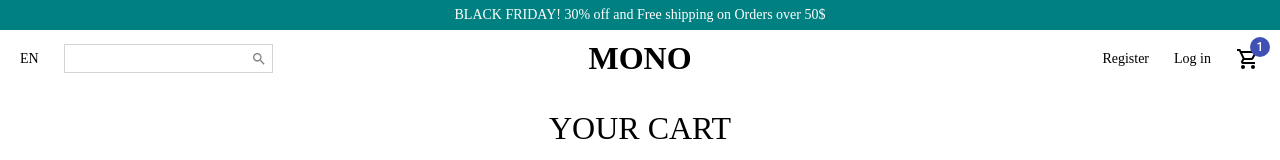
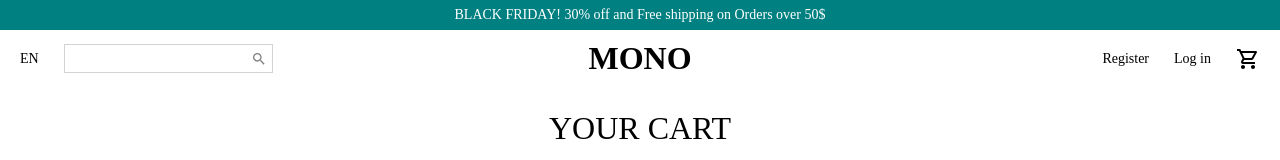
Before and after one commit to tminhvu/shop, a React (Create React App) app: page /cart in a window 1280 px wide. Shown: the top 160 px of the page. Built offline with nearby package versions, Linux system fonts and the light colour scheme.

Commit message:
feat: make cart icon display correct amount of product

```diff
--- a/src/components/NavBar.jsx
+++ b/src/components/NavBar.jsx
@@ -54,6 +54,9 @@
 `
 
 const NavBar = () => {
+    const loggedIn = localStorage.getItem('loggedIn')
+    const cartNumber = JSON.parse(localStorage.getItem(loggedIn))?.cart.length
+
     return (
         <Container>
             <Wrapper>
@@ -78,7 +81,7 @@
                     </Link>
                     <Link to='/cart' style={linkStyle}>
                         <MenuItem>
-                            <Badge badgeContent={1} color="primary" overlap="rectangular">
+                            <Badge badgeContent={cartNumber} color="primary" overlap="rectangular">
                                 <ShoppingCartOutlined />
                             </Badge>
                         </MenuItem>
```
